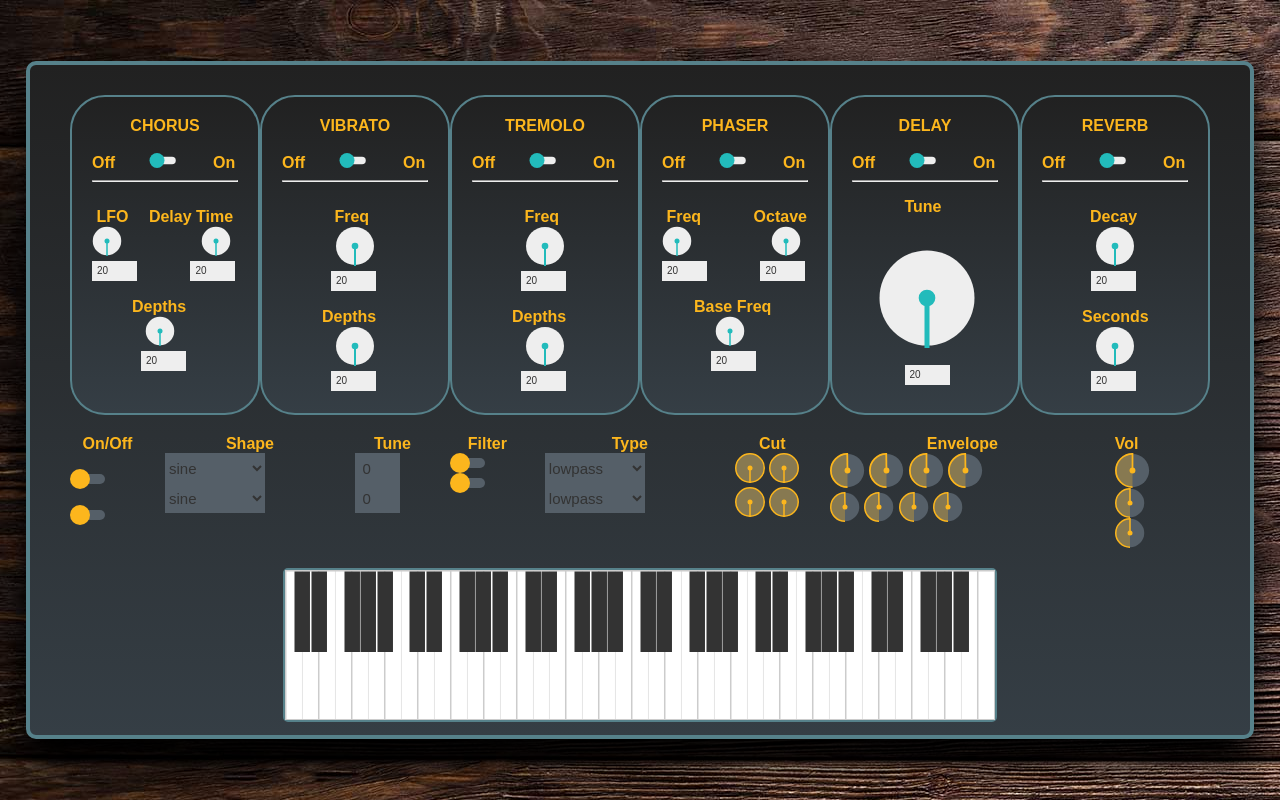
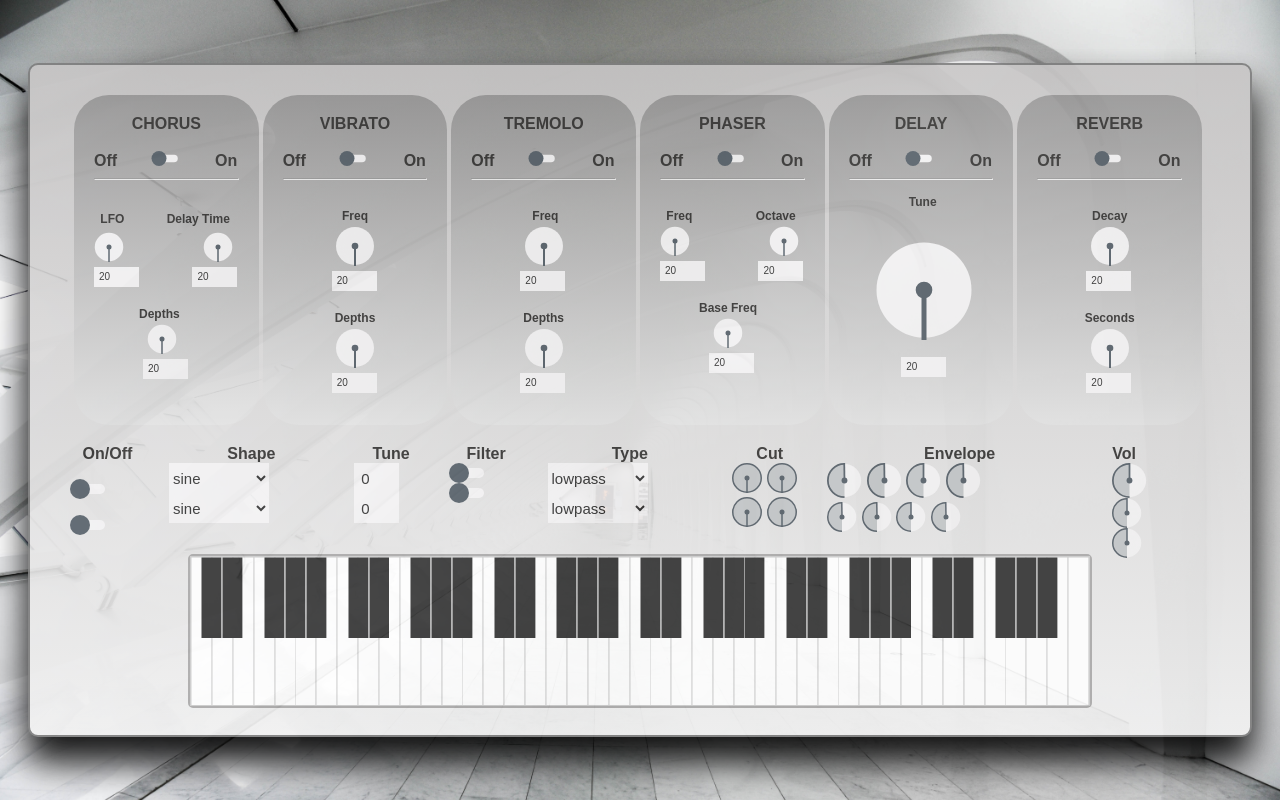
Before and after one commit to andrewbertax96/ACTAM-Synth, a plain HTML site: page index.html in a window 1280 px wide. Drawn offline with Linux system fonts and the light colour scheme; a script that the page names is missing.

Commit message:
GUI - visual changes
I have customized background, colors, and changed some things in the layout

```diff
--- a/index.html
+++ b/index.html
@@ -19,19 +19,19 @@
              <div class = "inline" id="chorus_onOff"></div>
              <div class = "inline">On</div>
            </div><hr><br>
-           <div>&nbsp;LFO
-             <div class="inline" style="text-align: right">&emsp;Delay Time</div>
+           <div class="inline subtext">&nbsp;LFO
+             <div class="inline subtext" style="text-align: right">&emsp;&emsp;&emsp;Delay Time</div>
            </div>
            <div>
              <div class="inline" id="chorusLFO"></div>
              <div class="tab inline" id="chorusDelayTime"></div>
            </div>
            <div>
-             <div class="inline" id="chorusLFO_number"></div>
+             <div class="inline " id="chorusLFO_number"></div>
              <div class="tab2 inline" id="chorusDelayTime_number"></div>
            </div>
            <div><br>
-             <div>&emsp;&emsp;&ensp;Depths</div>
+             <div class="inline subtext" style="text-align: center">&emsp;&emsp;&ensp;&ensp;&ensp;Depths</div>
              <div class="tab3" id="chorusDepths"></div>
              <div class="tab4" id="chorusDepths_number"></div>
            </div>
@@ -43,12 +43,12 @@
              <div class = "inline">On</div>
            </div><hr><br>
            <div>
-             <div>&emsp;&emsp;&emsp;&nbsp;Freq</div>
+             <div class = "subtext" style="text-align: center">Freq</div>
              <div class="tab3" id="vibratoFreq"></div>
              <div class="tab4"id="vibratoFreq_number"></div>
            </div>
            <div><br>
-             <div>&emsp;&emsp;&ensp;Depths</div>
+             <div class = "subtext" style="text-align: center">Depths</div>
              <div class="tab3" id="vibratoDepths"></div>
              <div class="tab4" id="vibratoDepths_number"></div>
            </div>
@@ -60,12 +60,12 @@
              <div class = "inline">On</div>
            </div><hr><br>
            <div>
-             <div>&emsp;&emsp;&emsp;&nbsp;Freq</div>
+             <div class = "subtext" style="text-align: center">&nbsp;Freq</div>
              <div class="tab3" id="tremoloFreq"></div>
              <div class="tab4"id="tremoloFreq_number"></div>
            </div>
            <div><br>
-             <div>&emsp;&emsp;&ensp;Depths</div>
+             <div class = "subtext" style="text-align: center">Depths</div>
              <div class="tab3" id="tremoloDepths"></div>
              <div class="tab4" id="tremoloDepths_number"></div>
            </div>
@@ -76,8 +76,8 @@
              <div class = "inline" id="phaser_onOff"></div>
              <div class = "inline">On</div>
            </div><hr><br>
-           <div>&nbsp;Freq
-             <div class="inline" style="text-align: right">&emsp;&emsp;&emsp;Octave</div>
+           <div class = "subtext" >&nbsp;Freq
+             <div class="inline" style="text-align: right">&emsp;&emsp;&emsp;&emsp;&emsp;Octave</div>
            </div>
            <div>
              <div class="inline" id="phaserFreq"></div>
@@ -88,7 +88,7 @@
              <div class="tab2 inline" id="phaserOctave_number"></div>
            </div>
            <div><br>
-             <div>&emsp;&emsp;Base Freq</div>
+             <div class = "subtext">&emsp;&emsp;&emsp;Base Freq</div>
              <div class="tab3" id="phaserBaseFreq"></div>
              <div class="tab4" id="phaserBaseFreq_number"></div>
            </div>
@@ -100,7 +100,7 @@
              <div class = "inline">On</div>
            </div><hr>
            <div>
-             <p>&emsp;&emsp;&emsp;&nbsp;Tune</p>
+             <p class = "subtext" style="text-align: center" >&nbsp;Tune</p>
              <p class="tab5" id="delayTune"></p>
              <div class="tab3"id="delayTune_number"></div>
            </div>
@@ -112,12 +112,12 @@
              <div class = "inline">On</div>
            </div><hr><br>
            <div>
-             <div>&emsp;&emsp;&emsp;Decay</div>
+             <div class="subtext" style="text-align: center">Decay</div>
              <div class="tab3" id="reverbDecay"></div>
              <div class="tab4"id="reverbDecay_number"></div>
            </div>
            <div><br>
-             <div>&emsp;&emsp;&ensp;Seconds</div>
+             <div class="subtext" style="text-align: center">Seconds</div>
              <div class="tab3" id="reverbSeconds"></div>
              <div class="tab4" id="reverbSeconds_number"></div>
            </div>
--- a/style/NexusJS/EffectsElements.js
+++ b/style/NexusJS/EffectsElements.js
@@ -1,4 +1,7 @@
 //Pedal Box elements
+Nexus.colors.accent = "#555f68"
+Nexus.colors.fill = "#F3F2F3"
+
 let chorus_onOff = new Nexus.Toggle('#chorus_onOff',{
    'size': [89,15],
    'state': false
--- a/style/NexusJS/SynthElements.js
+++ b/style/NexusJS/SynthElements.js
@@ -1,5 +1,5 @@
-Nexus.colors.accent = "#fcb61d"
-Nexus.colors.fill = "#555f68"
+Nexus.colors.accent = "#555f68"
+Nexus.colors.fill = "#F3F2F3"
 
 //Synth elements
 let osc1_shape = new Nexus.Select('#osc1-shape',{
@@ -187,7 +187,7 @@ let mix = new Nexus.Dial('#mix',{
    'value': volume2.gain.value
 });
 let piano = new Nexus.Piano('#keyboard',{
-   'size': [710,150],
+   'size': [900,150],
    'mode': 'button',  // 'button', 'toggle', or 'impulse'
    'lowNote': 36,
    'highNote': 108
--- a/style/css/simplegrid.css
+++ b/style/css/simplegrid.css
@@ -76,7 +76,8 @@
 }
 
 .col-1-6, .col-2-12 {
-	width: 16.667%;
+	margin-left: 4px;
+	width: 16.2%;
 }
 
 .col-1-7 {
--- a/style/css/style.css
+++ b/style/css/style.css
@@ -24,20 +24,29 @@
 }
 
 body {
-  color:#fcb61d ;
+  color:#353433 ;
   font-family: Arial;
   font-weight: bold;
-  background-image: url("img/background_wood.jpg");
+  background-image: url("img/background.jpg");
+  background-size: 100%;
 }
+
+.subtext {
+  font-size: 12px;
+  font-family: Arial, Helvetica, sans-serif;
+  padding: 3px;
+}
+
 #synth {
   width: 1200px;
   height: 650px;
   background: #212121;
   border-radius: 10px;
   border-style: solid;
-  border-color: #56818a;
-  background-image: linear-gradient(to bottom , #212121 , #353e45);
-  border-width: 4px;
+  border-color: #7d7d7d;
+  background-image: linear-gradient(to bottom , #dedcdce0 , #f1f1f1);
+  border-width: 2px;
+  opacity: 0.9;
   padding: 10px;
   position: absolute;
   left: 50%;
@@ -49,25 +58,25 @@ body {
 #keyboardZone{
   position: absolute;
   left: 50%;
-  top: 85%;
+  top: 83%;
   transform: translate(-50%, -50%)
 }
 
 #keyboard{
   border-radius: 5px;
   border-style: solid;
-  border-color: #56818a;
+  border-color: #abaaaa;
   border-width: 2px;
 }
 
 .pedal{
   /*width: 5px;*/
-  height: 320px;
-  background: #212121;
+  height: 330px;
+  background: #cfcece;
   border-radius: 35px;
-  border-style: solid;
-  border-color: #56818a;
-  background-image: linear-gradient(to bottom , #212121 , #353e45);
+  border-style: transparent;
+  border-color: #505151e3;
+  background-image: linear-gradient(to bottom , #999898 , #e2e2e2);
   border-width: 2px;
   padding: 20px;
 }
```
Also changed, not shown: style/css/img/background.jpg (added).
